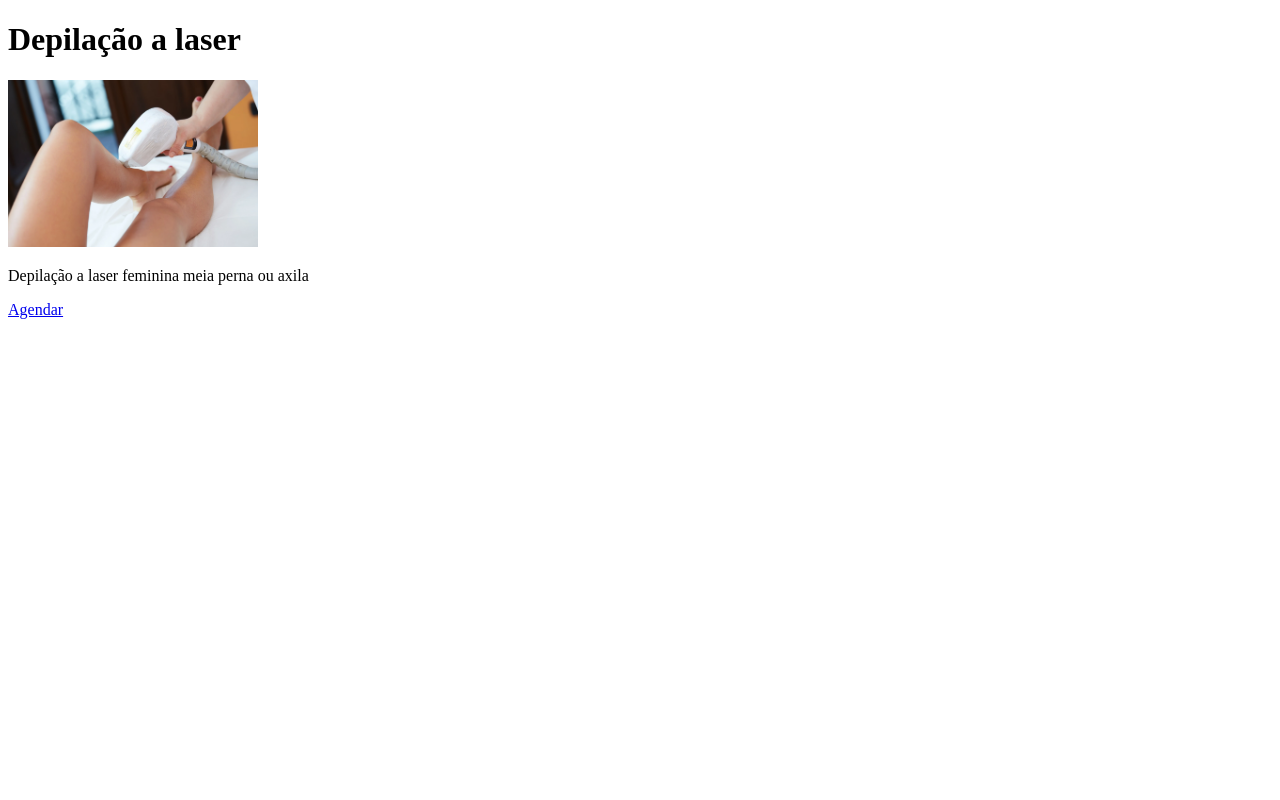
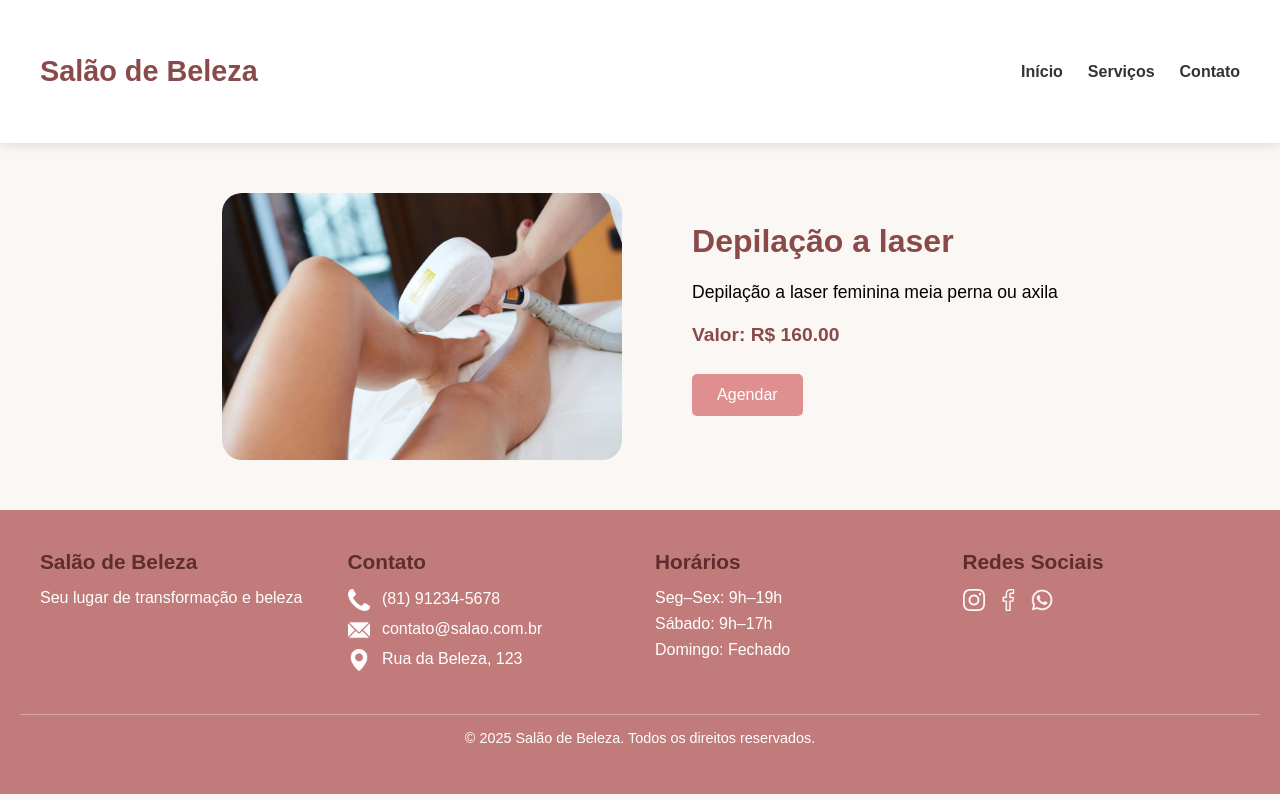
Before and after one commit to RebecaAzvdd/app-salao-beleza, a Django app: page /produto/1/ in a window 1280 px wide. Run offline with Django 4.2, Linux system fonts and the light colour scheme; data comes from the database, SQL or seed files in the repository; both versions use the stored data as it was after the commit.

Commit message:
feat: tela produto

```diff
--- a/core/static/core/produto.css
+++ b/core/static/core/produto.css
@@ -17,7 +17,6 @@ body {
 }
 
 .header .container {
-    width: 100%;
     max-width: 1200px;
     margin: auto;
     display: flex;
@@ -49,70 +48,56 @@ body {
 }
 
 .produto-container {
-    max-width: 800px;
-    margin: 40px auto;
-    padding: 20px;
-    border-radius: 15px;
-    background: #fff;
-    box-shadow: 0 4px 12px rgba(0,0,0,0.1);
-    text-align: center;
-    font-family: Arial, sans-serif;
+    display: flex;
+    justify-content: center;
+    gap: 70px;
+    margin: 50px auto;
 }
 
-.produto-container h1 {
-    font-size: 2.2rem;
-    color: #3b2f2f;
-    margin-bottom: 20px;
+.produto-imagem img {
+    width: 400px;
+    border-radius: 20px;
+    display: block;
 }
 
-.produto-container img {
-    width: 280px;
-    height: 280px;
-    object-fit: cover;
-    border-radius: 12px;
-    margin-bottom: 20px;
-    box-shadow: 0 2px 8px rgba(0,0,0,0.2);
+.produto-info {
+    max-width: 500px;
+    display: flex;
+    flex-direction: column;
+    gap: 18px;
+    margin-top: 30px;
 }
 
-.produto-container p {
+.produto-info h1 {
+    font-size: 2rem;
+    color: #8a4a4a;
+}
+
+.produto-info .produto-descricao {
     font-size: 1.1rem;
     line-height: 1.6;
-    color: #444;
-    margin-bottom: 25px;
-    padding: 0 10px;
+    color: #000000;
 }
 
-/* Botão Agendar */
-.btn-agendar {
+.produto-info .produto-valor {
+    font-size: 1.2rem;
+    font-weight: bold;
+    color: #8a4a4a;
+}
+
+.produto-info a {
     display: inline-block;
-    padding: 12px 20px;
+    text-decoration: none;
     background-color: #df8f8f;
     color: #fff;
-    text-decoration: none;
-    font-size: 1.1rem;
-    border-radius: 8px;
-    transition: .3s ease;
+    padding: 12px 25px;
+    border-radius: 5px;
+    width: max-content;
+    margin-top: 10px;
 }
 
-.btn-agendar:hover {
+.produto-info a:hover {
     background-color: #c67171;
-    transform: translateY(-2px);
-}
-
-/* Responsivo */
-@media (max-width: 500px) {
-    .produto-container img {
-        width: 200px;
-        height: 200px;
-    }
-
-    .produto-container h1 {
-        font-size: 1.8rem;
-    }
-
-    .produto-container p {
-        font-size: 1rem;
-    }
 }
 
 .footer {
@@ -148,15 +133,12 @@ body {
     height: 22px;
     margin-right: 8px;
     vertical-align: middle;
-
     filter: brightness(0) invert(1);
 }
 
 .social-icon img {
     width: 32px;
     margin-right: 10px;
-    transition: .2s;
-    filter: brightness(0) invert(1);
 }
 
 .social-icon img:hover {
--- a/core/templates/home.html
+++ b/core/templates/home.html
@@ -6,7 +6,6 @@
     <meta name="viewport" content="width=device-width, initial-scale=1.0" />
     <title>Salão de Beleza</title>
     <link rel="stylesheet" href="{% static 'core/home.css' %}">
-    <link rel="stylesheet" href="https://cdnjs.cloudflare.com/ajax/libs/font-awesome/6.5.0/css/all.min.css">
 </head>
 <body>
 
@@ -19,7 +18,6 @@
                 <ul>
                     <li><a href="#home">Início</a></li>
                     <li><a href="#servicos">Serviços</a></li>
-                    <li><a href="#agendar">Agendar</a></li>
                     <li><a href="#contato">Contato</a></li>
                 </ul>
             </nav>
@@ -45,10 +43,8 @@
 </div>
 
 </section>
-
     <footer class="footer" id="contato">
         <div class="footer-grid">
-
             <div>
                 <h4>Salão de Beleza</h4>
                 <p>Seu lugar de transformação e beleza</p>
--- a/core/templates/produto.html
+++ b/core/templates/produto.html
@@ -1,16 +1,90 @@
+{% load static %}
 <!DOCTYPE html>
 <html lang="en">
   <head>
     <meta charset="UTF-8" />
     <meta name="viewport" content="width=device-width, initial-scale=1.0" />
     <title>Document</title>
+    <link rel="stylesheet" href="{% static 'core/produto.css' %}">
   </head>
   <body>
-    <h1>{{ produto.nome }}</h1>
-    <img src="{{ produto.imagem.url }}" width="250" />
+    <header class="header">
+        <div class="container">
+            <div class="logo">
+                <h1>Salão de Beleza</h1>
+            </div>
+            <nav class="nav">
+                <ul>
+                    <li><a href="{% url 'home' %}#home">Início</a></li>
+                    <li><a href="{% url 'home' %}#servicos">Serviços</a></li>
+                    <li><a href="#contato">Contato</a></li>
+                </ul>
+            </nav>
+        </div>
+    </header>
+    <!-- Container do produto -->
+    <div class="produto-container">
+        <div class="produto-imagem">
+            <img src="{{ produto.imagem.url }}" alt="{{ produto.nome }}">
+        </div>
+        <div class="produto-info">
+            <h1>{{ produto.nome }}</h1>
+            <p class="produto-descricao">{{ produto.descricao }}</p>
+            <p class="produto-valor">Valor: R$ {{ produto.preco }}</p>
+            <a href="{% url 'agendar' produto.id %}">Agendar</a>
+        </div>
+    </div>
 
-    <p>{{ produto.descricao }}</p>
 
-    <a href="{% url 'agendar' produto.id %}">Agendar</a>
+    <footer class="footer" id="contato">
+        <div class="footer-grid">
+
+            <div>
+                <h4>Salão de Beleza</h4>
+                <p>Seu lugar de transformação e beleza</p>
+            </div>
+
+            <div>
+                <h4>Contato</h4>
+                <p>
+                    <img src="{% static 'img/telefone.png' %}" class="icon-img" alt="Telefone">
+                    (81) 91234-5678
+                </p>
+                <p>
+                    <img src="{% static 'img/email.png' %}" class="icon-img" alt="E-mail">
+                    contato@salao.com.br
+                </p>
+                <p>
+                    <img src="{% static 'img/localizacao.png' %}" class="icon-img" alt="Endereço">
+                    Rua da Beleza, 123
+                </p>
+            </div>
+
+            <div>
+                <h4>Horários</h4>
+                <p>Seg–Sex: 9h–19h</p>
+                <p>Sábado: 9h–17h</p>
+                <p>Domingo: Fechado</p>
+            </div>
+
+            <div>
+                <h4>Redes Sociais</h4>
+                <a href="#" class="social-icon">
+                    <img src="{% static 'img/instagram.png' %}" class="icon-img" alt="Instagram">
+                </a>
+                <a href="#" class="social-icon">
+                    <img src="{% static 'img/facebook.png' %}" class="icon-img" alt="Facebook">
+                </a>
+                <a href="#" class="social-icon">
+                    <img src="{% static 'img/whatsapp.png' %}" class="icon-img" alt="WhatsApp">
+                </a>
+            </div>
+
+        </div>
+
+        <p class="footer-bottom">
+            &copy; 2025 Salão de Beleza. Todos os direitos reservados.
+        </p>
+    </footer>
   </body>
 </html>
```
Also changed, not shown: core/static/core/home.css (+0 -29 lines), db.sqlite3, media/produtos/corte00.jpg.
